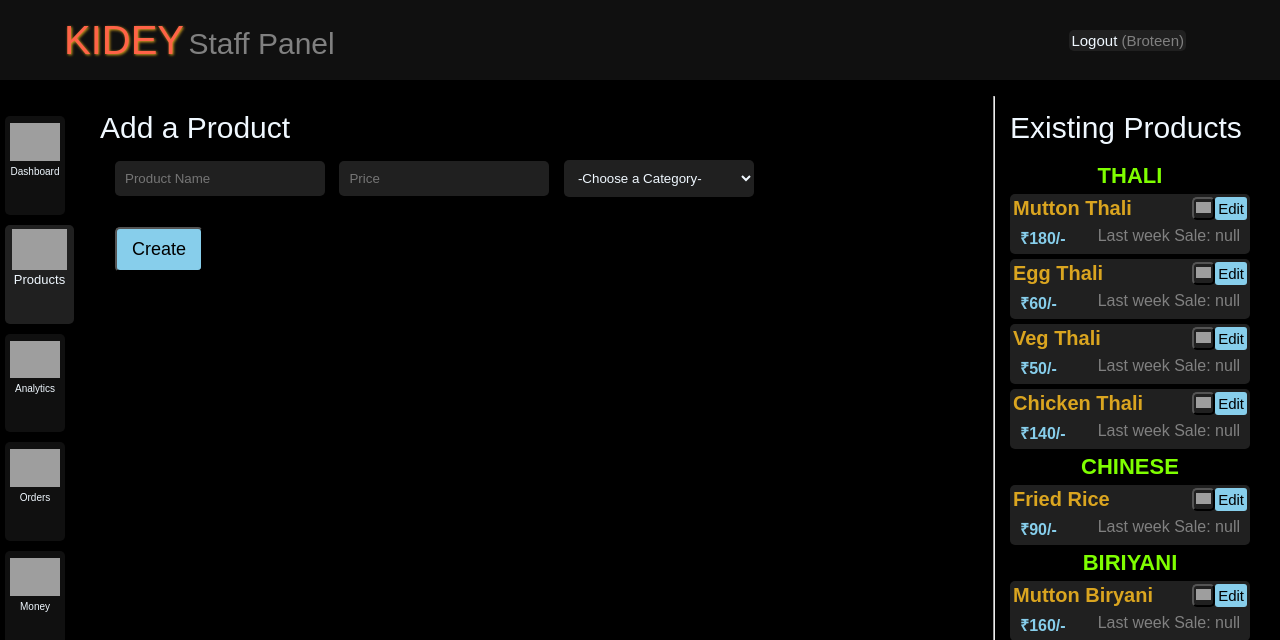
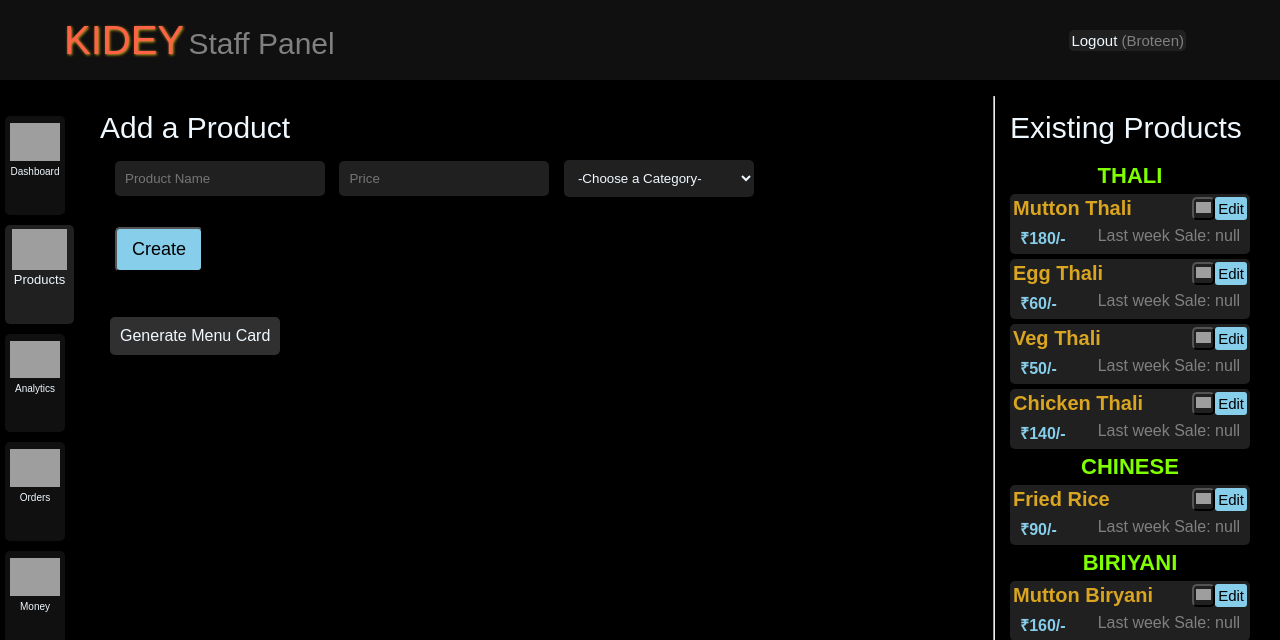
Before and after one commit to B6Infinity/kidey_DEV, a Django app: page /staff/products in a window 1280 px wide. Shown: the top 640 px of the page. Run offline with Django 3.2, Linux system fonts and the light colour scheme; a user stored in the database is signed in; data comes from the database, SQL or seed files in the repository; some libraries are stand-ins or nearby versions; grey boxes are pictures that could not be loaded.

Commit message:
generate menu card works

```diff
--- a/static/style.css
+++ b/static/style.css
@@ -410,6 +410,20 @@ button {
     width: 250px;
     flex-grow: 1;
 }
+#generate_menucard:hover{
+    background-color: rgb(135, 206, 235, 0.5);
+}
+#generate_menucard{
+    transition: 0.2s;
+    padding: 10px;
+    margin: 10px;
+    border-radius: 5px;
+    margin-top: 30px;
+    background-color: #303030;
+    display: inline-block;
+    user-select: none;
+}
+
 
 /* For Phones */
 
--- a/templates/staff/products.html
+++ b/templates/staff/products.html
@@ -34,6 +34,8 @@
             </form>
 
         </div>
+
+    <div onclick="window.location.href='/staff/get_menu'" id="generate_menucard">Generate Menu Card</div>
 
     </div>
     <hr>
```
